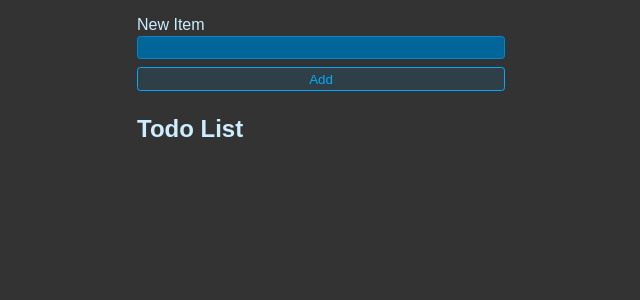
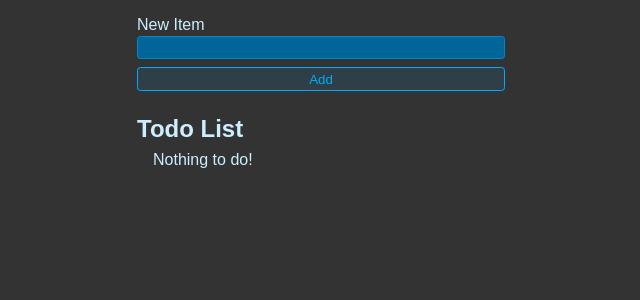
Before and after one commit to StinCodes/TodoList-WebDevSimp, a React (Vite) app: page / in a window 1280 px wide. Shown: the top 300 px of the page, without its empty margins (319-959 px from the left). Built offline with nearby package versions, Linux system fonts and the light colour scheme.

Commit message:
added notes to explain logic/code

```diff
--- a/src/App.jsx
+++ b/src/App.jsx
@@ -6,6 +6,7 @@ export default function App() {
   const [todos, setTodos] = useState([]);
 
   function handleSubmit(e) {
+    //prevent page reload when form submitted
     e.preventDefault();
     setTodos((currentTodos) => {
       return [
@@ -18,6 +19,7 @@ export default function App() {
   }
 
   function toggleTodo(id, completed){
+    //currentTodos is just current state of todos
     setTodos(currentTodos =>{
       return currentTodos.map(todo=>{
         if(todo.id === id){
@@ -49,6 +51,8 @@ export default function App() {
       </form>
       <h1 className="header">Todo List</h1>
       <ul className="list">
+{/*         conditional statement, if nothing in todos array then print "No todos" */}
+        {todos.length === 0 && "Nothing to do!"}
         {todos.map((todo) => {
           return (
             <li key={todo.id}>
```
